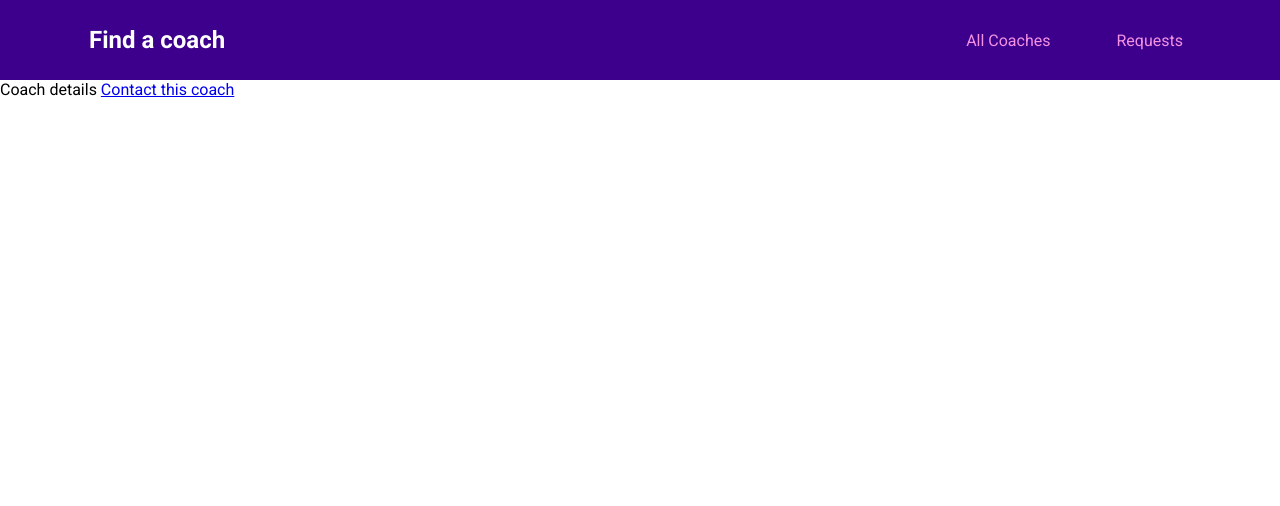
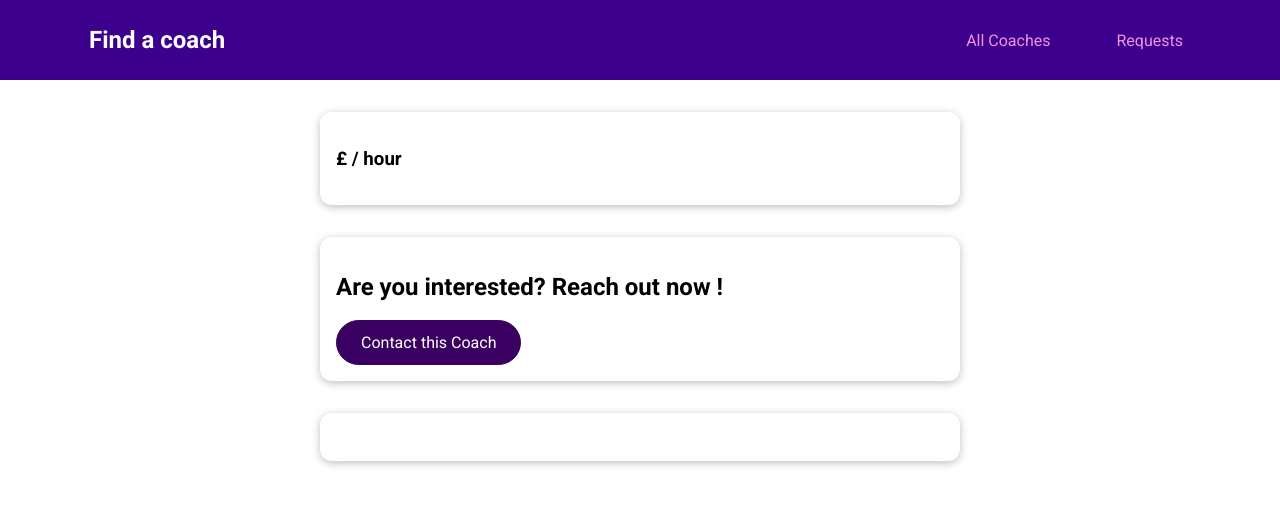
Before and after one commit to JPS09/VueJS_MainProject_FindACoach, a Vue app: page /coaches/1 in a window 1280 px wide. Shown: the top 506 px of the page. Built offline with nearby package versions, Linux system fonts and the light colour scheme.

Commit message:
Added template and logic to coachdetail

```diff
--- a/src/pages/coaches/CoachDetails.vue
+++ b/src/pages/coaches/CoachDetails.vue
@@ -1,7 +1,44 @@
 <template>
-  <div>
-    Coach details
-    <router-link to="/coaches/1/contact">Contact this coach</router-link>
-    <router-view></router-view>
-  </div>
+  <section>
+    <base-card>
+      <h2>{{ fullName }}</h2>
+      <h3>£ {{ rate }} / hour</h3>
+    </base-card>
+  </section>
+  <section>
+    <base-card>
+      <header>
+        <h2>Are you interested? Reach out now !</h2>
+        <base-button link :to="contactLink">Contact this Coach</base-button>
+      </header>
+      <router-view></router-view>
+    </base-card>
+  </section>
+  <section>
+    <base-card>
+      <base-badge
+        v-for="area in areas"
+        :key="area"
+        :type="area"
+        :title="area"
+      ></base-badge>
+      <p>{{ description }}</p>
+    </base-card>
+  </section>
 </template>
+
+<script>
+export default {
+  props: ['id'],
+  data() {
+    return {
+      selectedCoach: null
+    };
+  },
+  created() {
+    this.selectedCoach = this.$store.getters['coaches/coaches'].find(
+      coach => coach.id === this.id
+    );
+  }
+};
+</script>
--- a/src/router.js
+++ b/src/router.js
@@ -1,4 +1,4 @@
-import { createRouter, createWebHistory} from 'vue-router';
+import { createRouter, createWebHistory } from 'vue-router';
 import CoachDetails from './pages/coaches/CoachDetails.vue';
 import CoachList from './pages/coaches/CoachList.vue';
 import CoachRegistration from './pages/coaches/CoachRegistration.vue';
@@ -14,6 +14,7 @@ const router = createRouter({
     {
       path: '/coaches/:id',
       component: CoachDetails,
+      props: true,
       children: [{ path: 'contact', component: ContactCoach }] //Access to coach identifier
     },
     { path: '/register', component: CoachRegistration },
```
